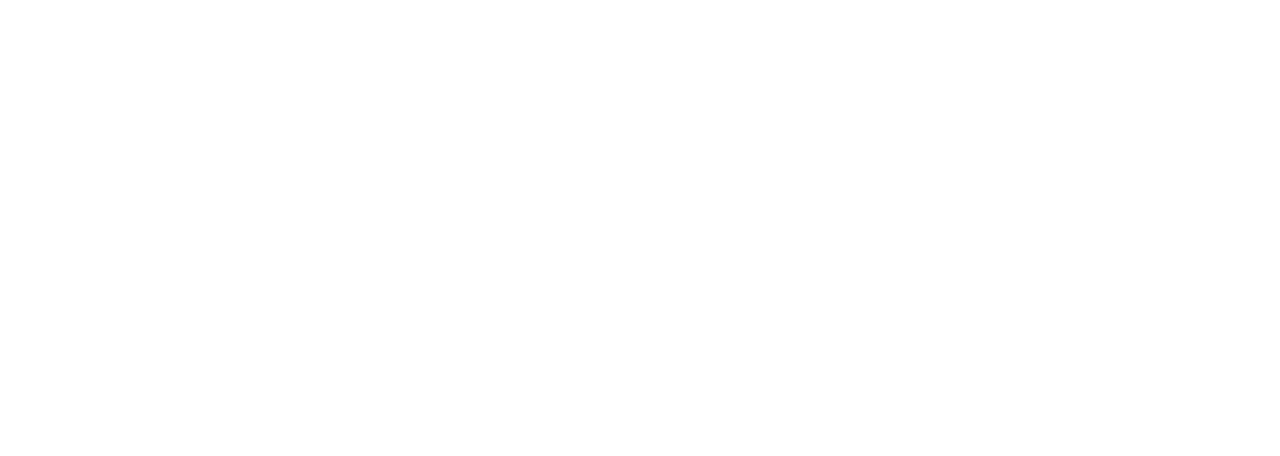
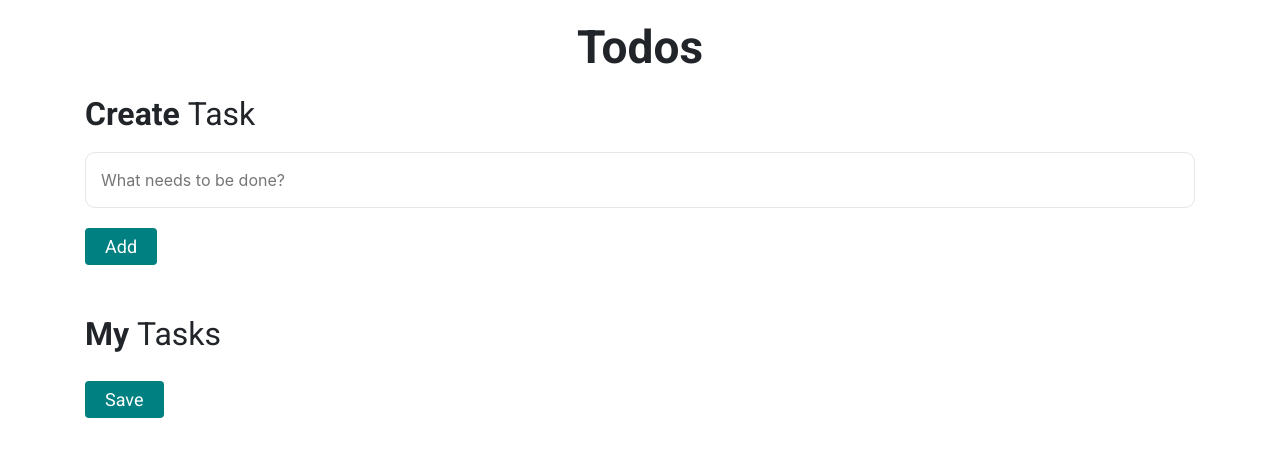
Before and after one commit to Bhumika-MC/Todos-Application, a plain HTML site: page index.html in a window 1280 px wide. Drawn offline with nearby package versions, Linux system fonts and the light colour scheme; a web font is replaced by a local one.

Commit message:
Update index.html

```diff
--- a/index.html
+++ b/index.html
@@ -8,7 +8,7 @@
     <script src="https://stackpath.bootstrapcdn.com/bootstrap/4.5.2/js/bootstrap.min.js" integrity="sha384-B4gt1jrGC7Jh4AgTPSdUtOBvfO8shuf57BaghqFfPlYxofvL8/KUEfYiJOMMV+rV" crossorigin="anonymous"></script>
     <script src="https://kit.fontawesome.com/ac42c3b1f7.js" crossorigin="anonymous"></script>
     <link rel="stylesheet" href="style.css">
-    <script src="script.js></script>
+    <script src="script.js"></script>
 </head>
 
 <body>
```
